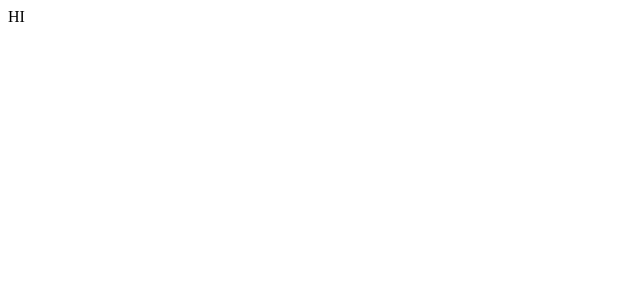
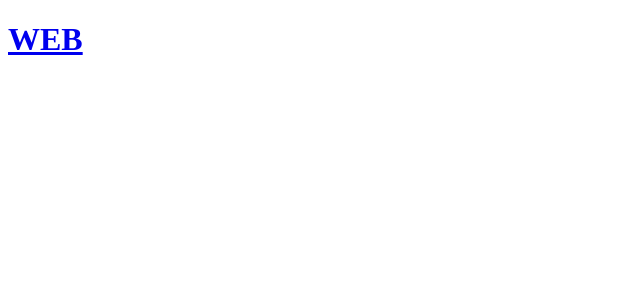
Before and after one commit to hyoungqu23/TIL_elice, a React (Create React App) app in the folder React/w13/react-app/: page / in a window 1280 px wide. Shown: the top 300 px of the page, without its empty margins (0-640 px from the left). Built offline with nearby package versions, Linux system fonts and the light colour scheme.

Commit message:
[0629] Header Component 생성 및 추가

```diff
--- a/React/w13/react-app/src/App.js
+++ b/React/w13/react-app/src/App.js
@@ -1,7 +1,12 @@
 import React from 'react';
+import Header from './components/UI/Header';
 
 const App = () => {
-  return <div>HI</div>;
+  return (
+    <div>
+      <Header />
+    </div>
+  );
 };
 
 export default App;
--- /dev/null
+++ b/React/w13/react-app/src/components/UI/Header.js
@@ -0,0 +1,14 @@
+import React from 'react';
+import { Link } from 'react-router-dom';
+
+const Header = () => {
+  return (
+    <header>
+      <h1>
+        <Link to="/">WEB</Link>
+      </h1>
+    </header>
+  );
+};
+
+export default Header;
```
